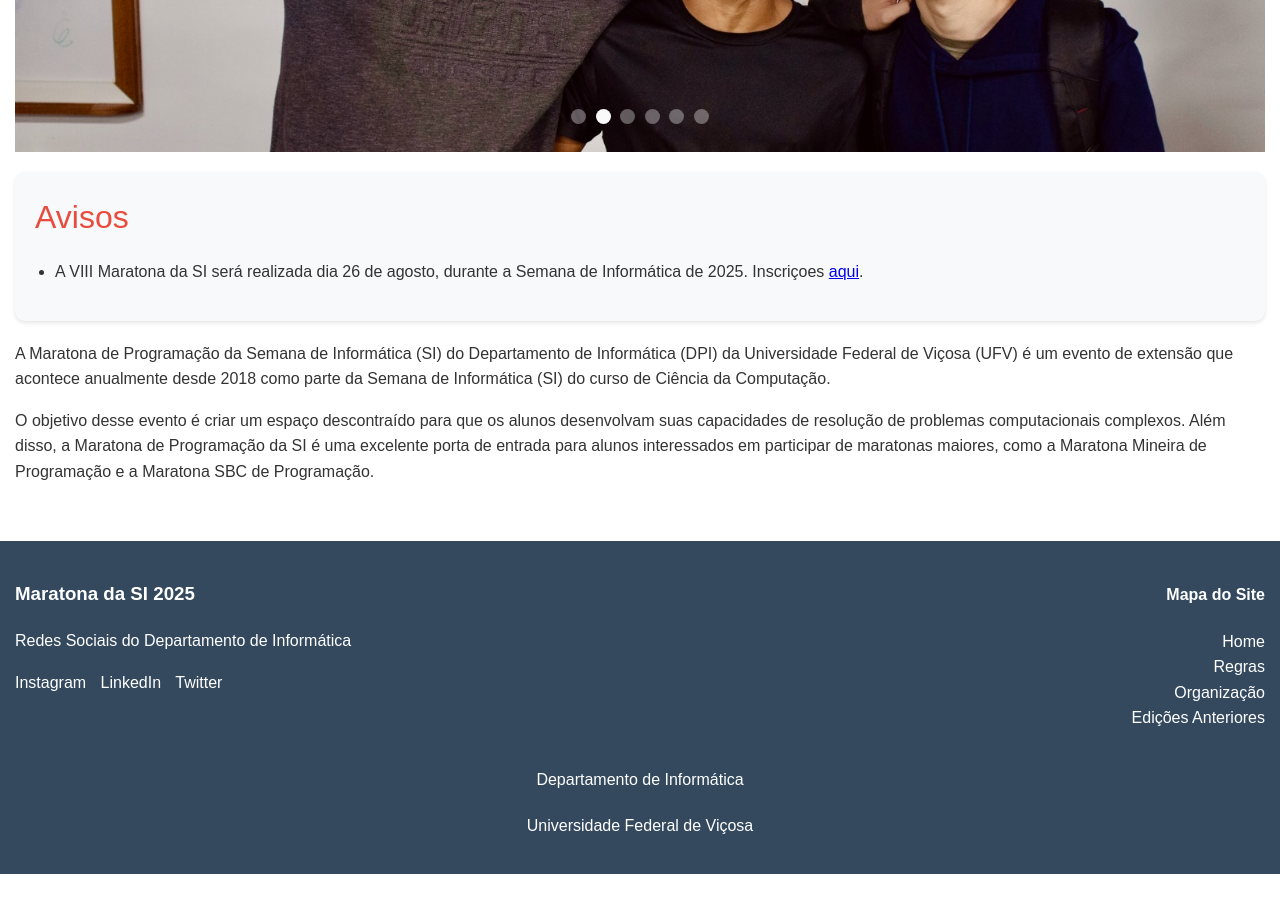
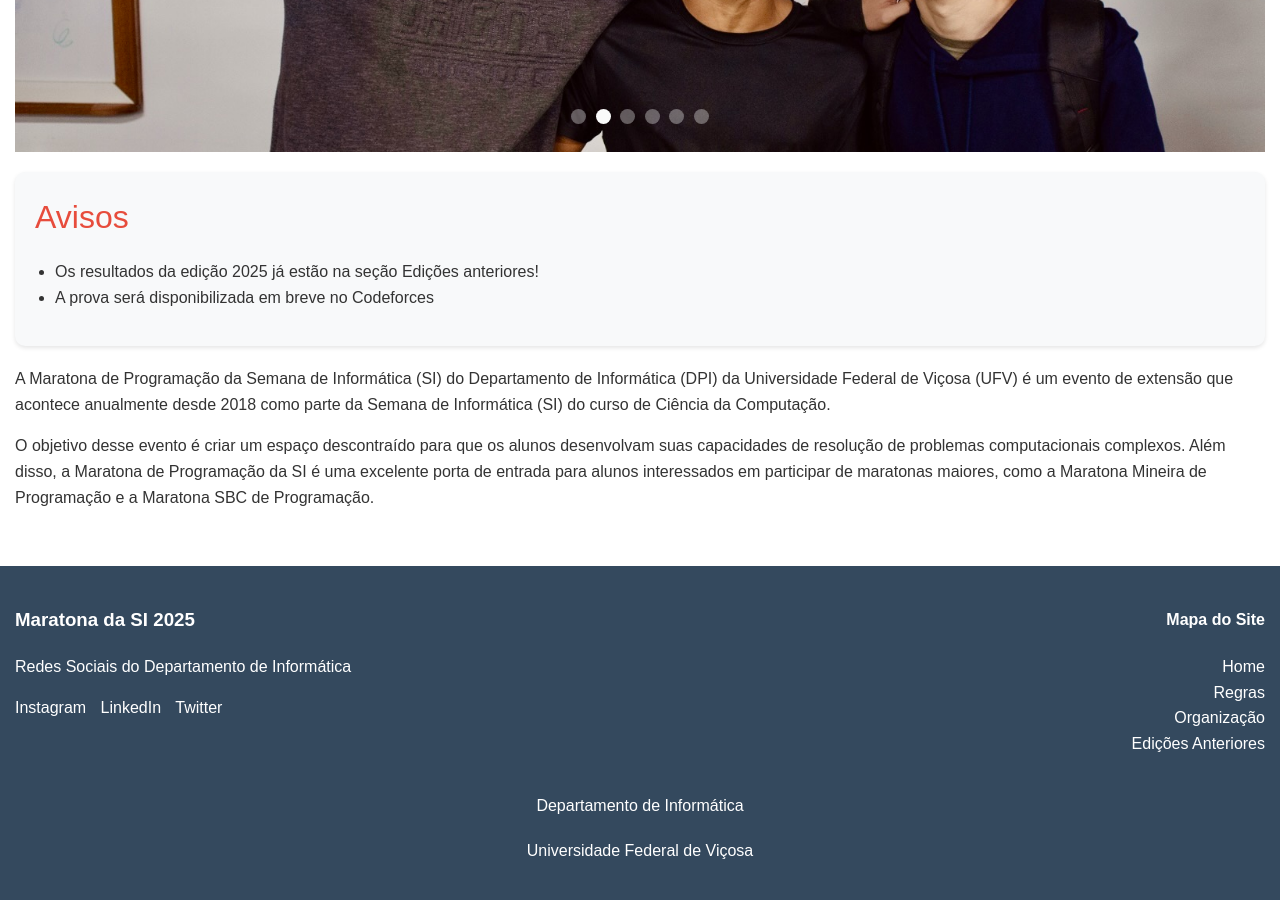
Before and after one commit to maratonaufv/maratona-si, a Jekyll site: the page built from index.md, in a window 1280 px wide and 900 px high, scrolled down 636 px. Built offline with Jekyll 4.4.1, drawn with Linux system fonts in a browser that asks for light colours; before the commit the page ends 1510 px from its top, so only the background shows below that.

Commit message:
Update index.md

```diff
--- a/index.md
+++ b/index.md
@@ -19,8 +19,10 @@ carousels:
 
 ## Avisos
 
+- Os resultados da edição 2025 já estão na seção Edições anteriores!
+- A prova será disponibilizada em breve no Codeforces
 <!-- - **As inscrições para a VIII Maratona da SI estarão abertas em breve!** -->
-- A VIII Maratona da SI será realizada dia 26 de agosto, durante a Semana de Informática de 2025. Inscriçoes [aqui](https://forms.gle/cCPvAhDoCK3RvJd36).
+<!-- - A VIII Maratona da SI será realizada dia 26 de agosto, durante a Semana de Informática de 2025. Inscriçoes [aqui](https://forms.gle/cCPvAhDoCK3RvJd36). -->
 
 </div>
 
```
